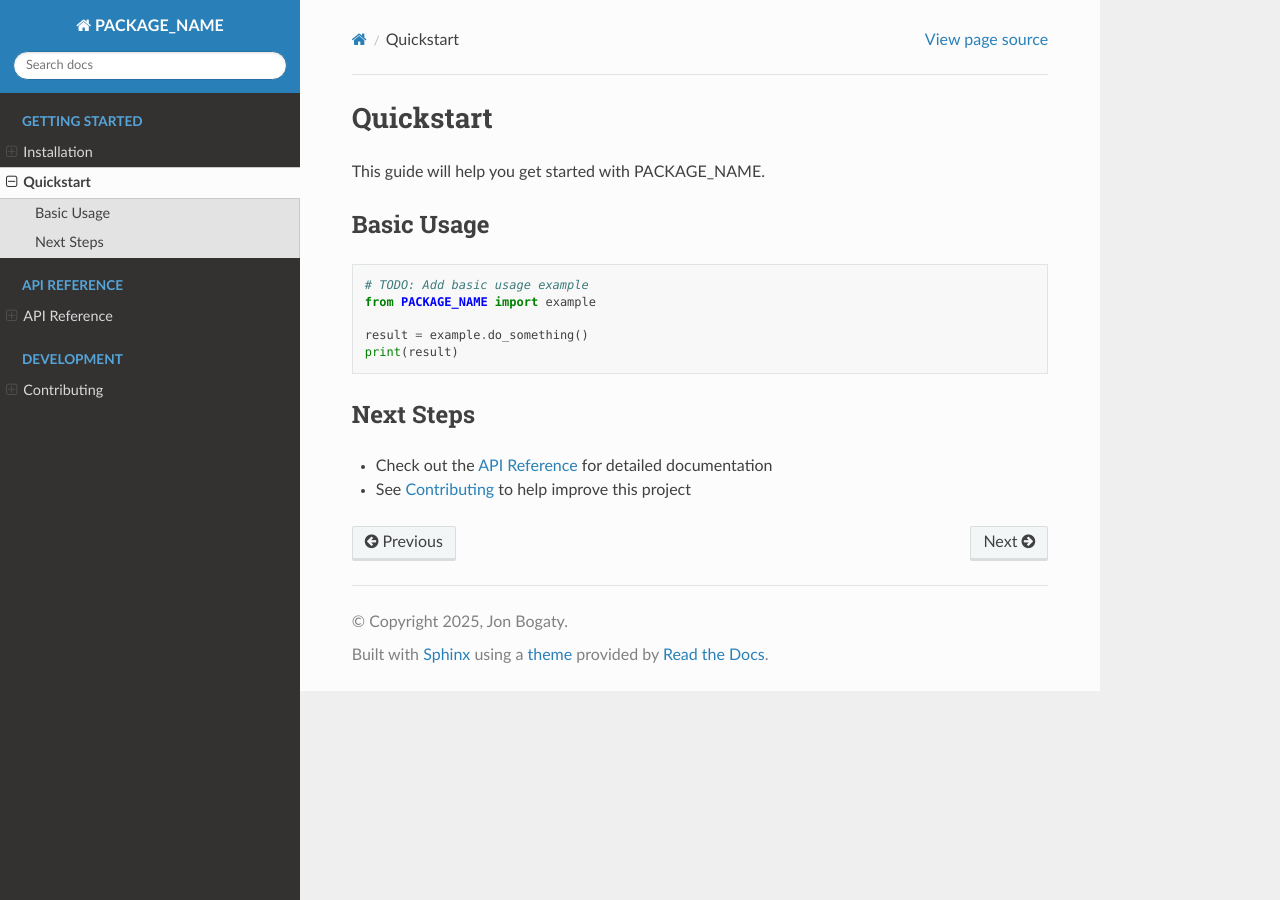
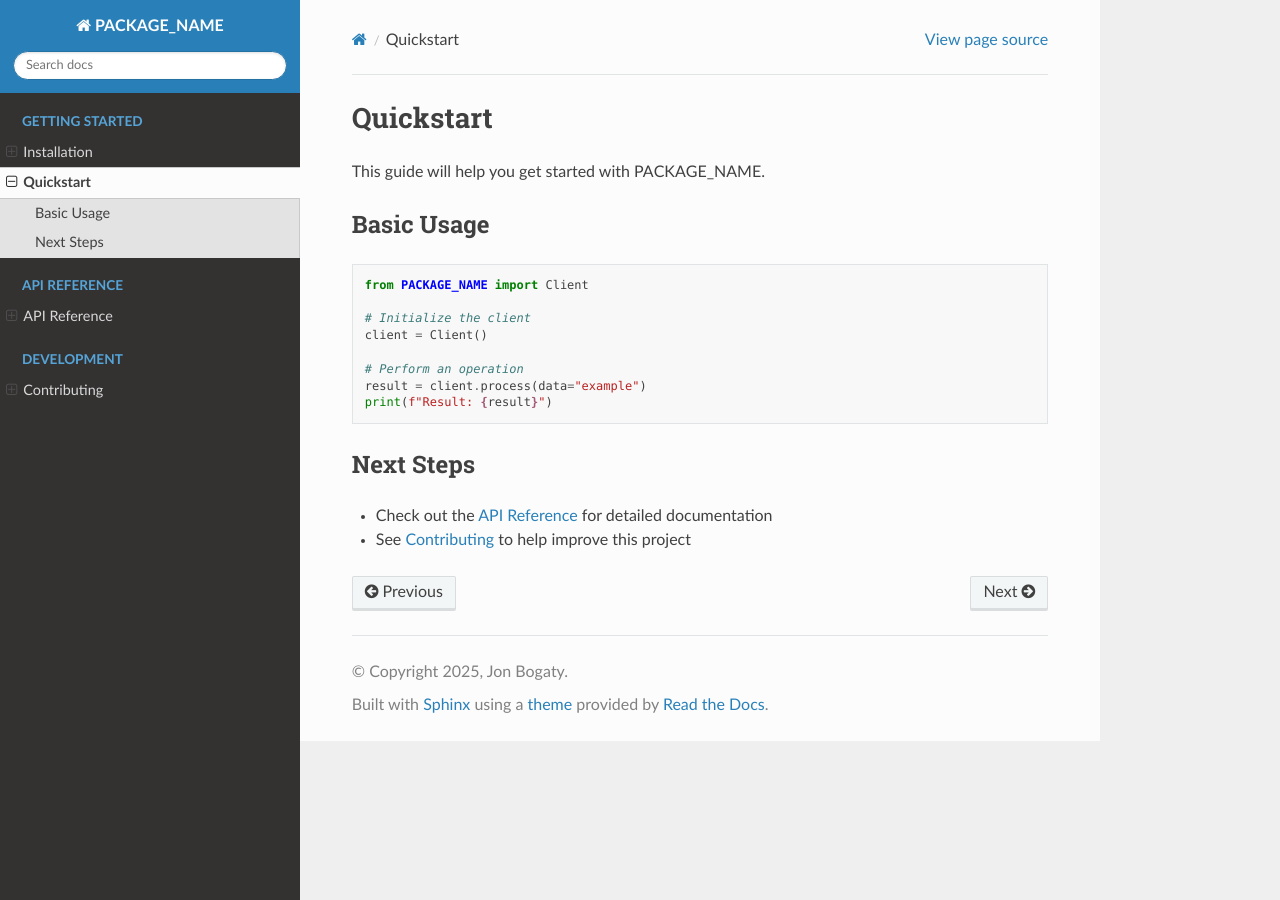
Before and after one commit to jbcom/jbcom.github.io, a Sphinx documentation site: the page built from docs/getting-started/quickstart.md, in a window 1280 px wide. Built offline with Sphinx 7.4.7 and the Read the Docs theme 3.1.0, drawn with Linux system fonts in a browser that asks for light colours.

Commit message:
docs: add basic usage example

````diff
--- a/docs/getting-started/quickstart.md
+++ b/docs/getting-started/quickstart.md
@@ -5,11 +5,14 @@ This guide will help you get started with PACKAGE_NAME.
 ## Basic Usage
 
 ```python
-# TODO: Add basic usage example
-from PACKAGE_NAME import example
+from PACKAGE_NAME import Client
 
-result = example.do_something()
-print(result)
+# Initialize the client
+client = Client()
+
+# Perform an operation
+result = client.process(data="example")
+print(f"Result: {result}")
 ```
 
 ## Next Steps
````
